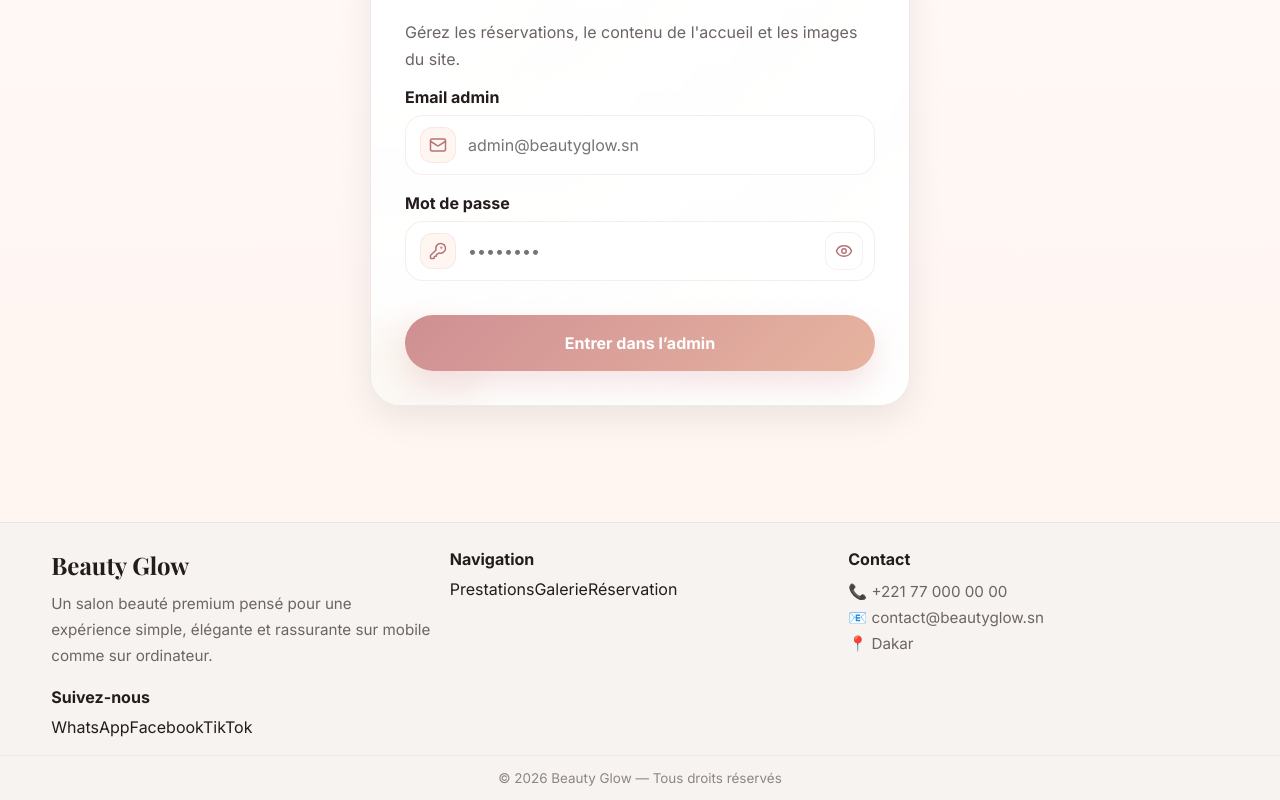
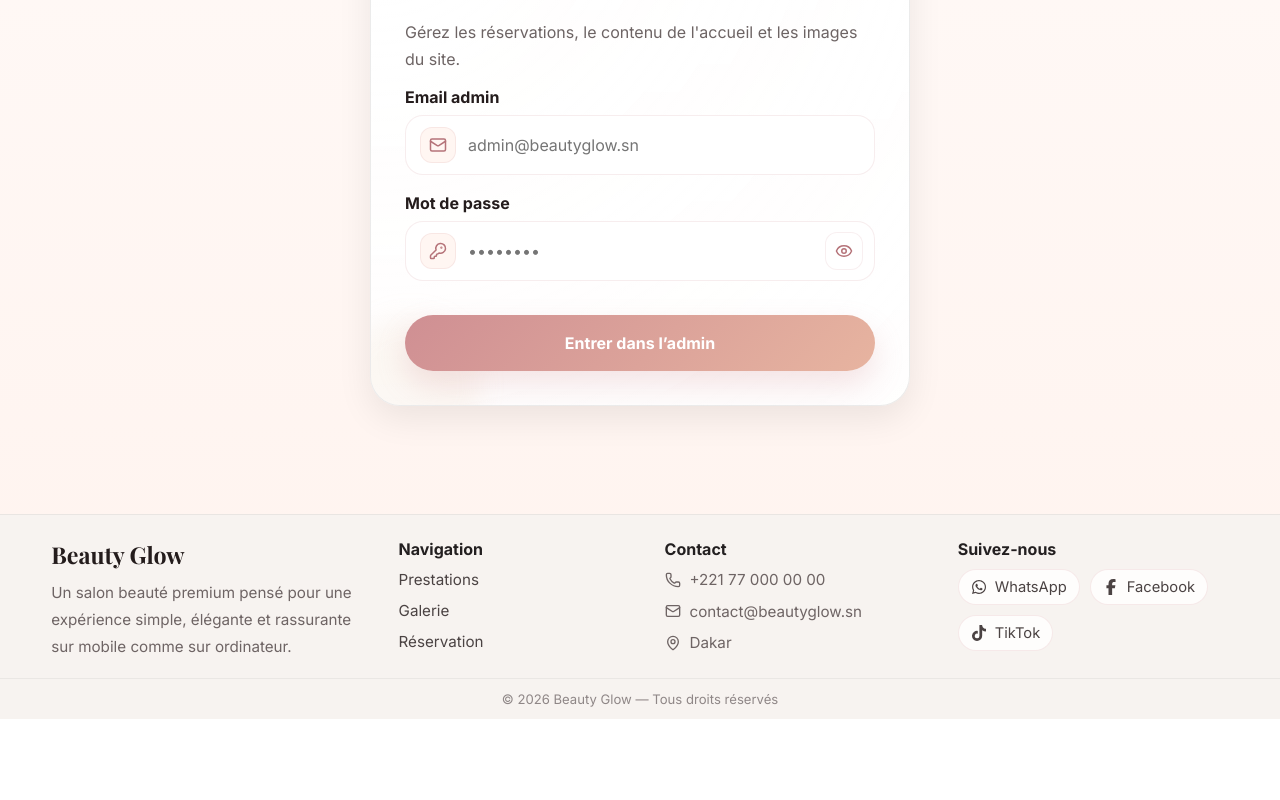
Before and after one commit to taogoulahtihamy-gif/beauty-glow-v1, a React (Vite) app in the folder frontend/: page /admin/login in a window 1280 px wide. Shown: the part 304-1104 px from the top of the page. After the commit the page ends 1023 px from the top, so only its background shows below. Built offline with nearby package versions, Linux system fonts and the light colour scheme; no server answers.

Commit message:
Beauty Glow version finale13

```diff
--- a/frontend/src/components/Footer.jsx
+++ b/frontend/src/components/Footer.jsx
@@ -1,45 +1,82 @@
 import { Link } from 'react-router-dom';
+import { Phone, Mail, MapPin } from 'lucide-react';
+import { FaWhatsapp, FaFacebookF, FaTiktok } from 'react-icons/fa6';
 
 export default function Footer() {
   return (
     <footer className="site-footer">
-      <div className="container footer-grid">
-
-        {/* Colonne 1 */}
-        <div className="footer-col">
+      <div className="container footer-grid footer-grid-compact">
+        <div className="footer-col footer-brand-col">
           <h3>Beauty Glow</h3>
           <p>
-            Un salon beauté premium pensé pour une expérience simple,
-            élégante et rassurante sur mobile comme sur ordinateur.
+            Un salon beauté premium pensé pour une expérience simple, élégante
+            et rassurante sur mobile comme sur ordinateur.
           </p>
         </div>
 
-        {/* Colonne 2 */}
         <div className="footer-col">
           <h4>Navigation</h4>
-          <Link to="/prestations">Prestations</Link>
-          <Link to="/galerie">Galerie</Link>
-          <Link to="/reservation">Réservation</Link>
-        </div>
-
-        {/* Colonne 3 */}
-        <div className="footer-col">
-          <h4>Contact</h4>
-          <p>📞 +221 77 000 00 00</p>
-          <p>📧 contact@beautyglow.sn</p>
-          <p>📍 Dakar</p>
-        </div>
-
-        {/* Colonne 4 */}
-        <div className="footer-col">
-          <h4>Suivez-nous</h4>
-          <div className="footer-socials">
-            <a href="#">WhatsApp</a>
-            <a href="#">Facebook</a>
-            <a href="#">TikTok</a>
+          <div className="footer-links-list">
+            <Link to="/prestations" className="footer-link">Prestations</Link>
+            <Link to="/galerie" className="footer-link">Galerie</Link>
+            <Link to="/reservation" className="footer-link">Réservation</Link>
           </div>
         </div>
 
+        <div className="footer-col">
+          <h4>Contact</h4>
+          <div className="footer-contact-list">
+            <a href="tel:+221770000000" className="footer-contact-item">
+              <Phone size={16} />
+              <span>+221 77 000 00 00</span>
+            </a>
+
+            <a href="mailto:contact@beautyglow.sn" className="footer-contact-item">
+              <Mail size={16} />
+              <span>contact@beautyglow.sn</span>
+            </a>
+
+            <div className="footer-contact-item">
+              <MapPin size={16} />
+              <span>Dakar</span>
+            </div>
+          </div>
+        </div>
+
+        <div className="footer-col">
+          <h4>Suivez-nous</h4>
+          <div className="footer-socials-inline">
+            <a
+              href="https://wa.me/221770000000"
+              target="_blank"
+              rel="noreferrer"
+              className="footer-social-link"
+            >
+              <FaWhatsapp size={16} />
+              <span>WhatsApp</span>
+            </a>
+
+            <a
+              href="https://facebook.com"
+              target="_blank"
+              rel="noreferrer"
+              className="footer-social-link"
+            >
+              <FaFacebookF size={16} />
+              <span>Facebook</span>
+            </a>
+
+            <a
+              href="https://tiktok.com"
+              target="_blank"
+              rel="noreferrer"
+              className="footer-social-link"
+            >
+              <FaTiktok size={16} />
+              <span>TikTok</span>
+            </a>
+          </div>
+        </div>
       </div>
 
       <div className="footer-bottom">
--- a/frontend/src/styles/global.css
+++ b/frontend/src/styles/global.css
@@ -2226,12 +2226,14 @@ td {
   }
 }
 
-/* ===== FOOTER COMPACT ===== */
+/* =========================
+   FOOTER BEAUTY GLOW
+========================= */
 
 .site-footer {
   background: #f7f3f0;
-  padding: 26px 0 14px;
-  margin-top: 28px;
+  padding: 24px 0 12px;
+  margin-top: 20px;
   border-top: 1px solid rgba(0, 0, 0, 0.06);
 }
 
@@ -2242,97 +2244,126 @@ td {
   align-items: start;
 }
 
-.footer-col h3,
+.footer-col {
+  min-width: 0;
+}
+
+.footer-col h3 {
+  margin: 0 0 10px;
+  font-size: 1.45rem;
+}
+
 .footer-col h4 {
   margin: 0 0 10px;
-}
-
-.footer-col h3 {
-  font-size: 1.5rem;
-}
-
-.footer-col h4 {
   font-size: 1rem;
-  font-family: Inter, sans-serif;
   font-weight: 700;
-  color: var(--text);
+  color: #231f20;
 }
 
 .footer-col p {
   margin: 0;
   font-size: 0.95rem;
-  line-height: 1.7;
-  color: var(--muted);
-}
-
-.footer-links-list,
+  line-height: 1.75;
+  color: #6e6464;
+}
+
+/* ===== Navigation ===== */
+.footer-links-list {
+  display: flex !important;
+  flex-direction: column !important;
+  align-items: flex-start !important;
+  gap: 8px !important;
+}
+
+.footer-link {
+  display: block !important;
+  width: fit-content;
+  text-decoration: none;
+  color: #4b4343;
+  font-size: 0.95rem;
+  line-height: 1.5;
+}
+
+.footer-link:hover {
+  color: #cf8f93;
+}
+
+/* ===== Contact ===== */
 .footer-contact-list {
-  display: grid;
-  gap: 8px;
-}
-
-.footer-links-list a,
-.footer-contact-item,
-.footer-socials-inline a {
+  display: flex !important;
+  flex-direction: column !important;
+  gap: 10px !important;
+}
+
+.footer-contact-item {
+  display: flex !important;
+  align-items: center !important;
+  gap: 9px !important;
+  text-decoration: none;
+  color: #6e6464;
   font-size: 0.95rem;
-  color: var(--muted);
-  text-decoration: none;
-}
-
-.footer-links-list a:hover,
-.footer-socials-inline a:hover,
+  line-height: 1.4;
+}
+
 .footer-contact-item:hover {
-  color: var(--primary-dark);
-}
-
-.footer-contact-item {
-  display: inline-flex;
+  color: #cf8f93;
+}
+
+/* ===== Réseaux ===== */
+.footer-socials-inline {
+  display: flex !important;
+  flex-wrap: wrap !important;
+  gap: 10px !important;
   align-items: center;
-  gap: 8px;
-}
-
-.footer-socials-inline {
-  display: flex;
-  flex-wrap: wrap;
-  gap: 10px;
-}
-
-.footer-socials-inline a {
-  display: inline-flex;
-  align-items: center;
-  gap: 8px;
-  padding: 9px 12px;
-  border-radius: 999px;
-  background: rgba(255, 255, 255, 0.72);
-  border: 1px solid rgba(207, 143, 147, 0.14);
-  transition: 0.2s ease;
-}
-
-.footer-socials-inline a:hover {
+}
+
+.footer-social-link {
+  display: inline-flex !important;
+  align-items: center !important;
+  gap: 8px !important;
+  padding: 8px 12px !important;
+  border-radius: 999px !important;
+  background: rgba(255, 255, 255, 0.8) !important;
+  border: 1px solid rgba(207, 143, 147, 0.18) !important;
+  text-decoration: none !important;
+  color: #4b4343 !important;
+  font-size: 0.92rem !important;
+  transition: all 0.2s ease;
+}
+
+.footer-social-link:hover {
   transform: translateY(-1px);
-  background: #fff;
-}
-
+  background: #ffffff !important;
+  color: #cf8f93 !important;
+}
+
+/* ===== Bas ===== */
 .footer-bottom {
   text-align: center;
-  font-size: 0.84rem;
-  color: #8e8585;
+  font-size: 0.82rem;
+  color: #8f8787;
   margin-top: 18px;
-  padding-top: 14px;
+  padding-top: 12px;
   border-top: 1px solid rgba(0, 0, 0, 0.05);
 }
 
+/* =========================
+   TABLET
+========================= */
 @media (max-width: 960px) {
   .footer-grid.footer-grid-compact {
     grid-template-columns: repeat(2, minmax(0, 1fr));
-    gap: 20px;
-  }
-}
-
+    gap: 18px;
+  }
+}
+
+/* =========================
+   MOBILE
+========================= */
 @media (max-width: 640px) {
   .site-footer {
-    padding: 20px 0 10px;
-    margin-top: 20px;
+    padding: 18px 0 10px;
+    margin-top: 16px;
   }
 
   .footer-grid.footer-grid-compact {
@@ -2341,36 +2372,37 @@ td {
   }
 
   .footer-col h3 {
-    font-size: 1.25rem;
+    font-size: 1.2rem;
+    margin-bottom: 8px;
   }
 
   .footer-col h4 {
+    font-size: 0.98rem;
     margin-bottom: 8px;
   }
 
-  .footer-col p,
-  .footer-links-list a,
-  .footer-contact-item,
-  .footer-socials-inline a {
+  .footer-col p {
     font-size: 0.92rem;
-  }
-
-  .footer-links-list,
-  .footer-contact-list {
-    gap: 6px;
+    line-height: 1.65;
+  }
+
+  .footer-link,
+  .footer-contact-item {
+    font-size: 0.92rem;
   }
 
   .footer-socials-inline {
-    gap: 8px;
-  }
-
-  .footer-socials-inline a {
-    padding: 8px 10px;
+    gap: 8px !important;
+  }
+
+  .footer-social-link {
+    padding: 7px 10px !important;
+    font-size: 0.88rem !important;
   }
 
   .footer-bottom {
     margin-top: 14px;
-    padding-top: 12px;
-    font-size: 0.8rem;
-  }
-}
+    padding-top: 10px;
+    font-size: 0.78rem;
+  }
+}
```
